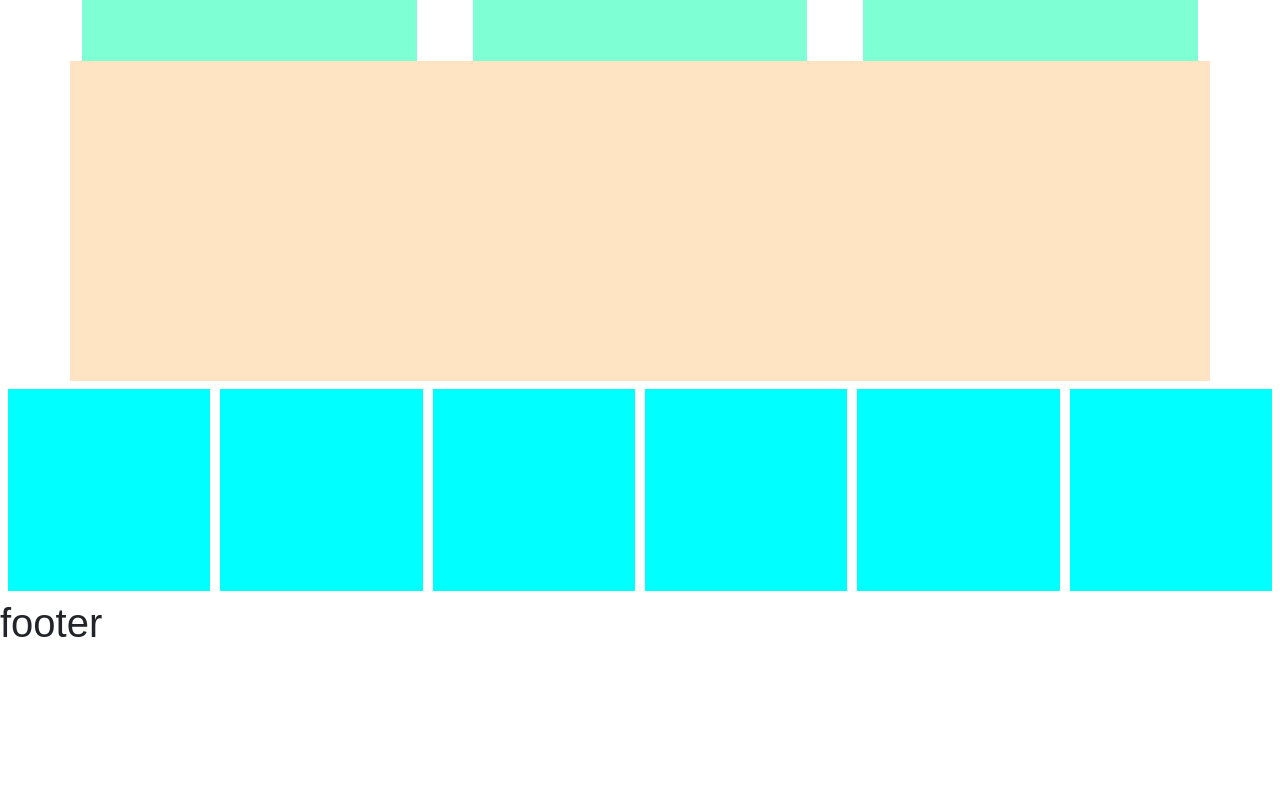
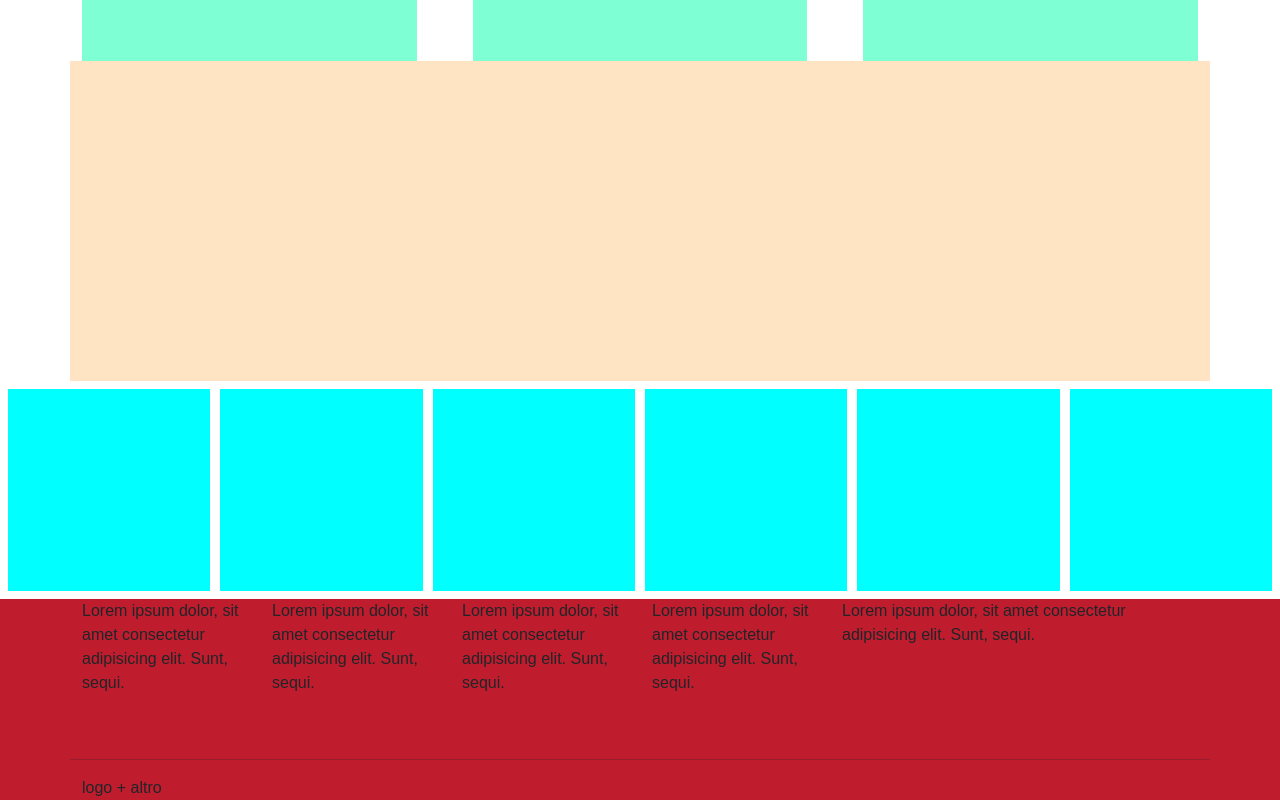
Before and after one commit to mazzocchifrancesco/proj-html-vuejs, a Vue app: page / in a window 1280 px wide. Shown: the part 1395-2195 px from the top of the page. Before the commit the page ends 2050 px from the top, so only its background shows below. Built offline with nearby package versions, Linux system fonts and the light colour scheme.

Commit message:
layout footer

```diff
--- a/src/components/PageFooter.vue
+++ b/src/components/PageFooter.vue
@@ -18,14 +18,36 @@ export default {
 </script>
 
 <template>
-    <div>
-        <h1>footer</h1>
-    </div>
+    <footer>
+        <div class="container">
+            <div class="row">
+                <div class="col-2 tempLink">Lorem ipsum dolor, sit amet consectetur adipisicing elit. Sunt, sequi.</div>
+                <div class="col-2 tempLink">Lorem ipsum dolor, sit amet consectetur adipisicing elit. Sunt, sequi.</div>
+                <div class="col-2 tempLink">Lorem ipsum dolor, sit amet consectetur adipisicing elit. Sunt, sequi.</div>
+                <div class="col-2 tempLink">Lorem ipsum dolor, sit amet consectetur adipisicing elit. Sunt, sequi.</div>
+                <div class="col-4 tempLink">Lorem ipsum dolor, sit amet consectetur adipisicing elit. Sunt, sequi.</div>
+            </div>
+            <div class="row">
+                <hr class="col-12">
+            </div>
+            <div>
+                logo + altro
+            </div>
+        </div>
+    </footer>
 </template>
 
 <style scoped lang="scss">
 // importo variabili
-// @use './styles/partials/variables' as *;
+@use '../styles/partials/variables' as *;
+
+footer {
+    background-color: $themeColorAccent;
+}
+
+.tempLink {
+    height: 10rem;
+}
 
 // ...qui eventuale SCSS di AppComponent
 </style>
```
